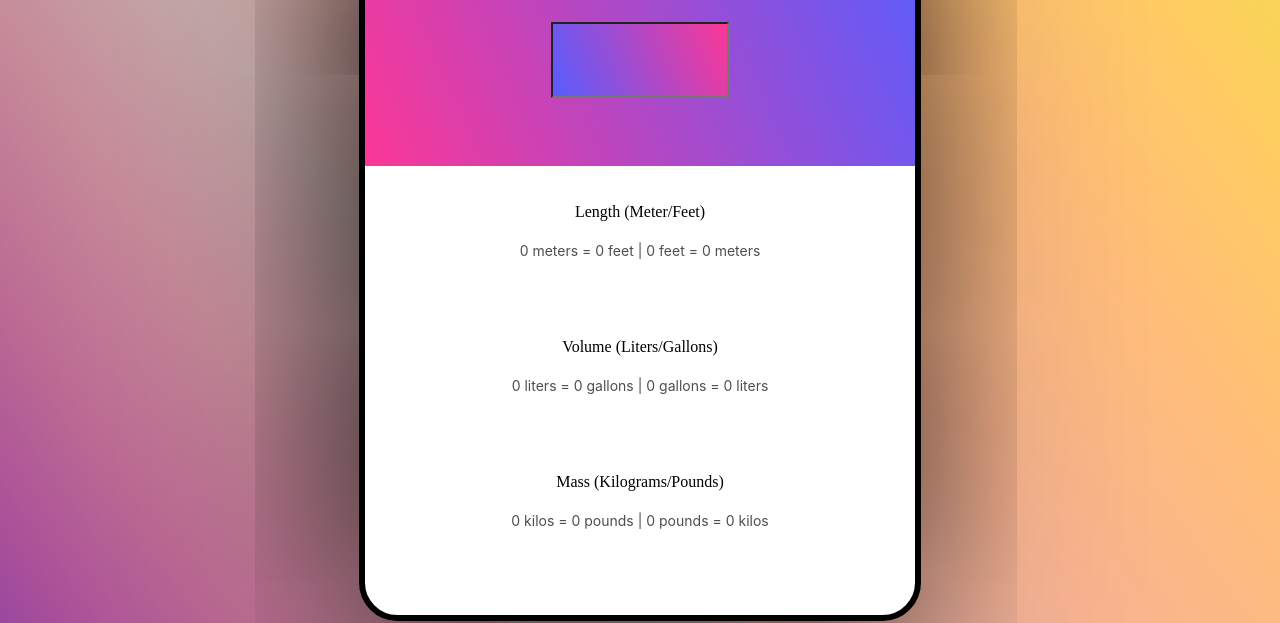
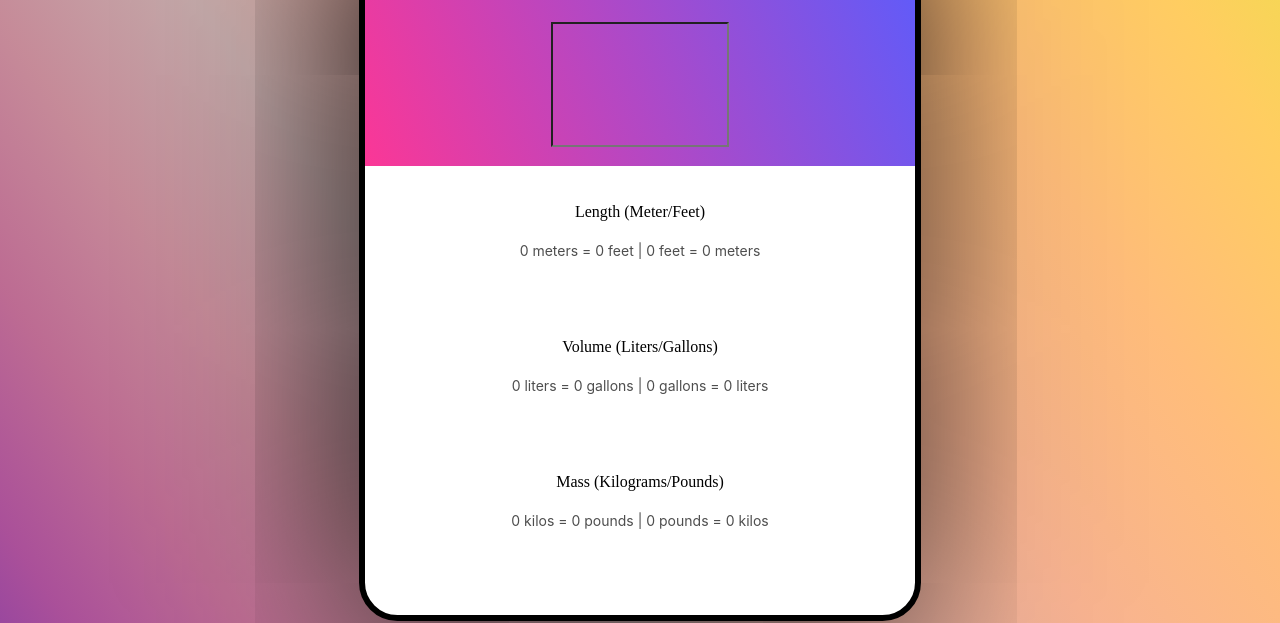
Before and after one commit to AzinYad/Scrimba-Unit-Converter, a plain HTML site: page index.html in a window 1280 px wide. Shown: the part 180-803 px from the top of the page. Drawn offline with Linux system fonts and the light colour scheme.

Commit message:
Update style.css

```diff
--- a/style.css
+++ b/style.css
@@ -50,7 +50,7 @@ background-image: linear-gradient(55deg,
 
         margin-top: 10px;
         width: 170px;
-        height:70px;
+
         font-family:'Inter';
         font-style: normal;
         font-weight: 800;
@@ -61,7 +61,7 @@ background-image: linear-gradient(55deg,
 
         color: #FFFFFF;
 
-        background: linear-gradient(246.26deg, #FB3796 0%, #585DFE 100%);
+        background:transparent;
      }
 
 #first{
```
